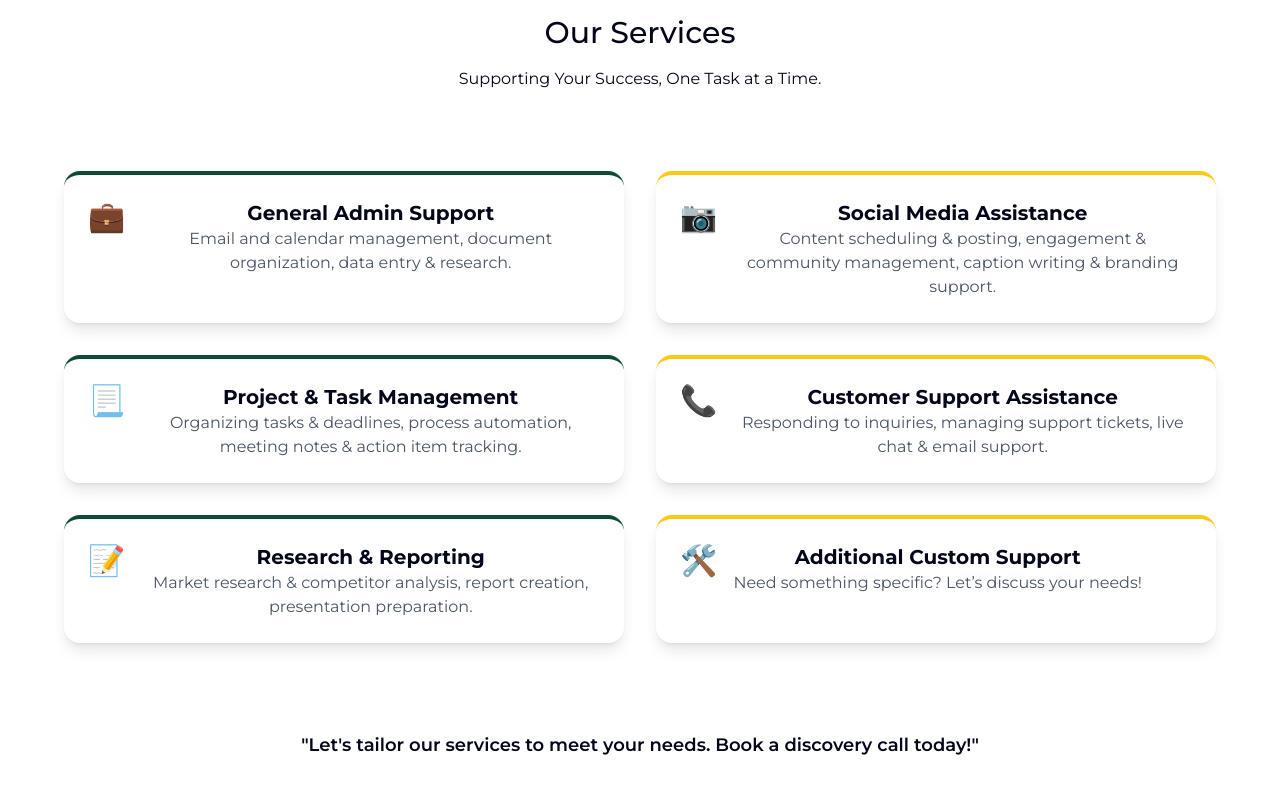
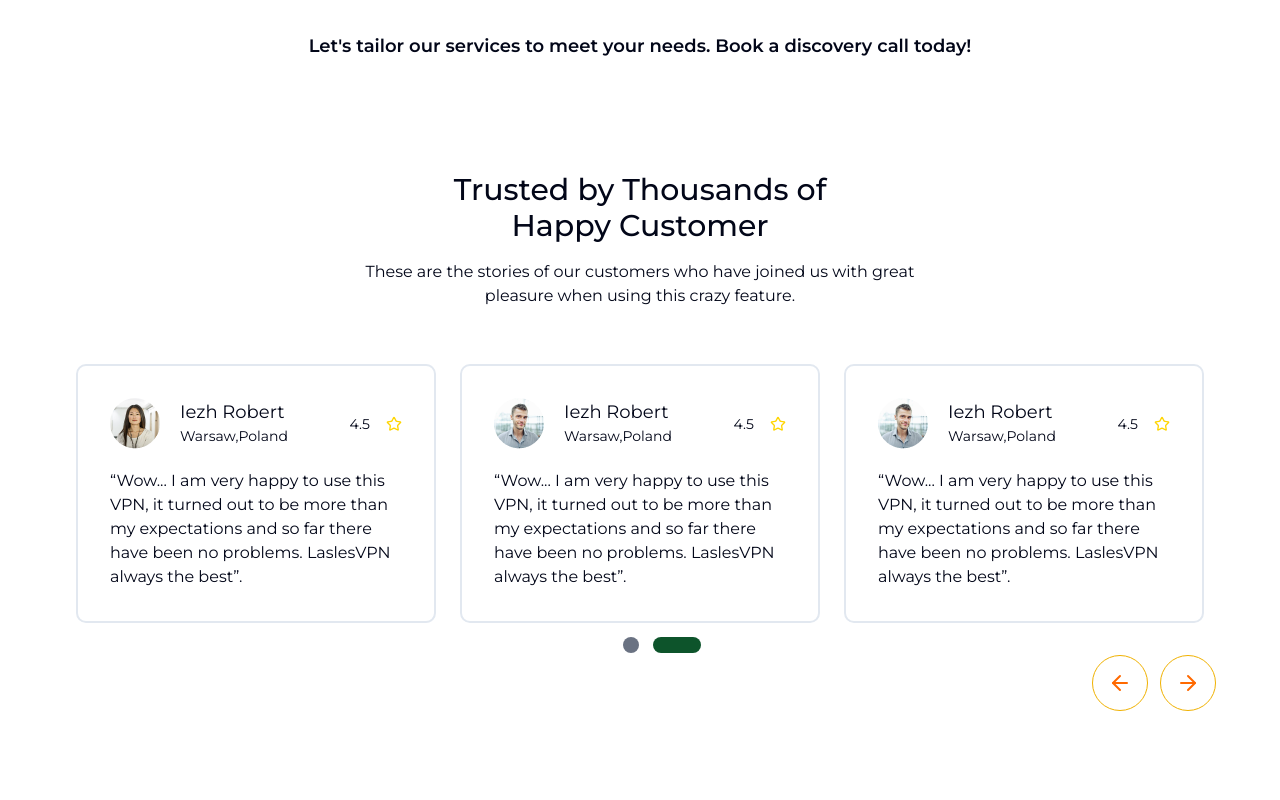
Before and after one commit to royjhon5/aspirekeeper, a Next.js app: page / in a window 1280 px wide. Shown: the part 2280-3080 px from the top of the page. Built offline with nearby package versions, Linux system fonts and the light colour scheme.

Commit message:
update: latest update

```diff
--- a/app/page.tsx
+++ b/app/page.tsx
@@ -14,8 +14,8 @@ export default function Home() {
     <Layout>
       <HeroSection />
       <ServiceComponent />
+      <ServiceList />
       <TestimonialSection />
-      <ServiceList />
       <AboutUs />
       <ContactUs />
     </Layout>
--- a/components/ServiceList.tsx
+++ b/components/ServiceList.tsx
@@ -89,7 +89,7 @@ const ServiceList: React.FC = () => {
 
         <div className="mt-10 text-center">
           <p className="text-lg font-semibold">
-            "Let's tailor our services to meet your needs. Book a discovery call today!"
+            Let&apos;s tailor our services to meet your needs. Book a discovery call today!
           </p>
         </div>
       </div>
--- a/components/misc/ButtonPrimary.tsx
+++ b/components/misc/ButtonPrimary.tsx
@@ -10,12 +10,9 @@ const ButtonPrimary: React.FC<ButtonPrimaryProps> = ({ children, addClass = "" }
     <button
       className={`relative overflow-hidden px-6 py-3 h-12 bg-green-900 text-white border-none rounded-md text-md font-md cursor-pointer group ${addClass}`}
     >
-      {/* Animated layers */}
       <span className="absolute inset-0 bg-white transform scale-x-0 group-hover:scale-x-100 transition-transform duration-500 origin-left"></span>
       <span className="absolute inset-0 bg-yellow-400 transform scale-x-0 group-hover:scale-x-100 transition-transform duration-700 origin-left"></span>
       <span className="absolute inset-0 bg-yellow-400 transform scale-x-0 group-hover:scale-x-50 transition-transform duration-1000 origin-left"></span>
-
-      {/* Button text (placed above animation) */}
       <span className="relative z-10">{children}</span>
     </button>
   );
```
